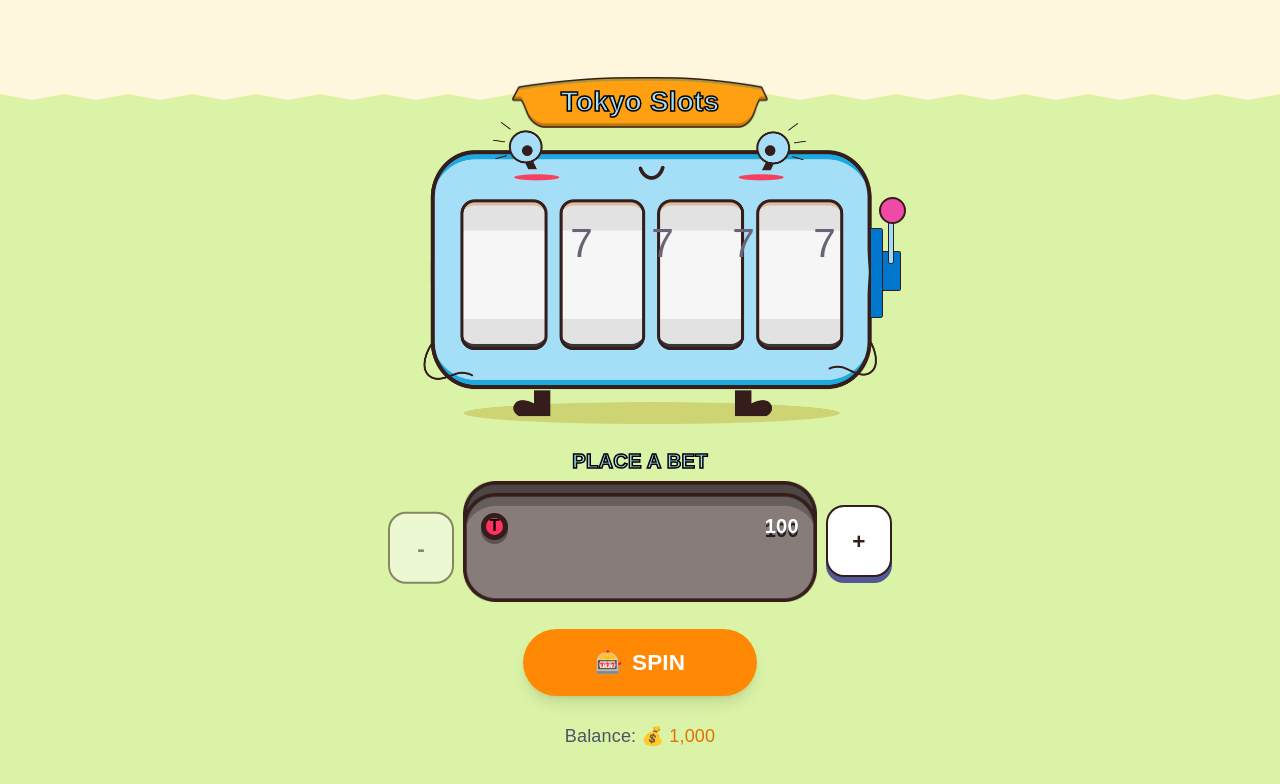
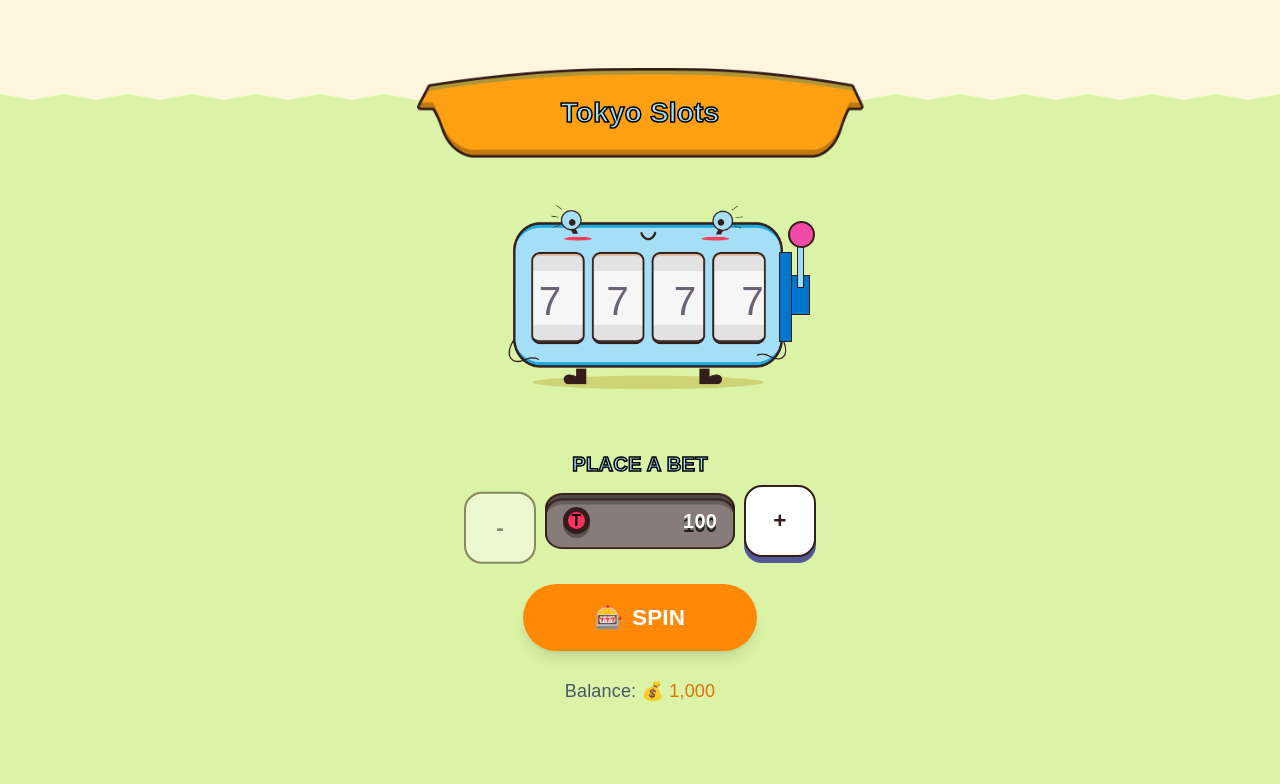
Before and after one commit to Andrii-Yanchuk/Tokyo-slots, a React (Vite) app: page / in a window 1280 px wide. Shown: the top 784 px of the page. Built offline with nearby package versions, Linux system fonts and the light colour scheme; a web font is replaced by a local one.

Commit message:
style: update background image

```diff
--- a/src/App.tsx
+++ b/src/App.tsx
@@ -25,15 +25,8 @@ function App() {
     <div className="min-h-screen flex items-center justify-center p-4 pt-20 relative overflow-hidden">
       {/* Top Label */}
       <div className="zigzag"></div>
-      <div className="absolute top-17">
-        <img
-          src="/public/label.webp"
-          alt="label"
-          className="w-57 h-11.5 relative"
-        />
-        <p className="absolute top-1/2 left-1/2 -translate-x-1/2 -translate-y-1/2 text text-[28px]">
-          Tokyo Slots
-        </p>
+      <div className="absolute top-15 left-0 w-full h-20 bg-[url('/label.webp')] bg-no-repeat bg-center bg-contain flex items-center justify-center">
+        <p className="text text-[28px]">Tokyo Slots</p>
       </div>
 
       <div className="relative flex flex-col items-center gap-6 max-w-md w-full">
--- a/src/components/BetControls.tsx
+++ b/src/components/BetControls.tsx
@@ -21,10 +21,7 @@ export function BetControls(props: BetControlsProps) {
           -
         </button>
 
-        <div className="relative">
-          <img src="/bet-place.png" alt="bet place" />
-
-          <div className="absolute top-7 left-0 w-full flex items-center justify-between px-4">
+        <div className="relative w-[190px] h-[56px] bg-[url('/bet-place.png')] bg-no-repeat bg-center bg-[length:100%_100%] flex items-center justify-between px-4">
           <div className="flex h-6 w-6 items-center justify-center rounded-full bg-[#FF315F] text-black font-black text-sm border-[5px] border-[#341D1A] shadow-[0_4px_0_#5B5354]">
             T
           </div>
@@ -32,7 +29,6 @@ export function BetControls(props: BetControlsProps) {
           <span className="text-[20px] leading-none font-black text-white [text-shadow:0_4px_0_#1F1F1F]">
             {bet.toLocaleString()}
           </span>
-          </div>
         </div>
 
         <button
--- a/src/components/SlotMachine.tsx
+++ b/src/components/SlotMachine.tsx
@@ -5,13 +5,21 @@ interface SlotMachineProps {
 export function SlotMachine({ reels }: SlotMachineProps) {
   return (
     <div className="flex items-center px-5">
-      <div className="relative">
-        <img src="/slot-machine.png" alt="slot machine" />
-        <div className="absolute top-15 right-10 flex justify-center items-center gap-4 -ml-2">
+      {/* машина як background */}
+      <div
+        className="
+          relative
+          w-[300px] h-[260px]   /* підстав свій реальний розмір */
+          bg-[url('/slot-machine.png')]
+          bg-no-repeat bg-contain bg-center
+        "
+      >
+        {/* символи */}
+        <div className="absolute top-[80px] left-1/2 -translate-x-1/2 flex gap-1">
           {reels.map((symbol, index) => (
             <div
               key={index}
-              className="w-14 h-24 rounded-xl flex items-center justify-center text-4xl"
+              className="w-14 h-24 flex items-center justify-center text-4xl"
             >
               {symbol}
             </div>
@@ -19,11 +27,12 @@ export function SlotMachine({ reels }: SlotMachineProps) {
         </div>
       </div>
 
-      <div className="cursor-pointer h-20 relative -ml-7">
-        <div className="absolute top-0 h-20 w-3 bg-[#0076CC] rounded-r-xs border border-[#341D1A]"></div>
-        <div className="absolute top-5 left-3 h-9 w-4 bg-[#0076CC] rounded-r-xs border border-[#341D1A] border-l-0"></div>
-        <div className="absolute -top-4 left-4 h-12 w-1.5 bg-[#9CDEFA] rounded-xs border border-[#341D1A] "></div>
-        <div className="absolute -top-7 left-2 h-6 w-6 bg-[#EE4AA6] rounded-full border-2 border-[#341D1A] "></div>
+      {/* ричаг */}
+      <div className="cursor-pointer h-20 relative -ml-5">
+        <div className="absolute top-0 h-20 w-3 bg-[#0076CC] border border-[#341D1A]" />
+        <div className="absolute top-5 left-3 h-9 w-4 bg-[#0076CC] border border-[#341D1A] border-l-0" />
+        <div className="absolute -top-4 left-4 h-12 w-1.5 bg-[#9CDEFA] border border-[#341D1A]" />
+        <div className="absolute -top-7 left-2 h-6 w-6 bg-[#EE4AA6] rounded-full border-2 border-[#341D1A]" />
       </div>
     </div>
   );
```
Lines whose indentation alone changed are shown as unchanged.
